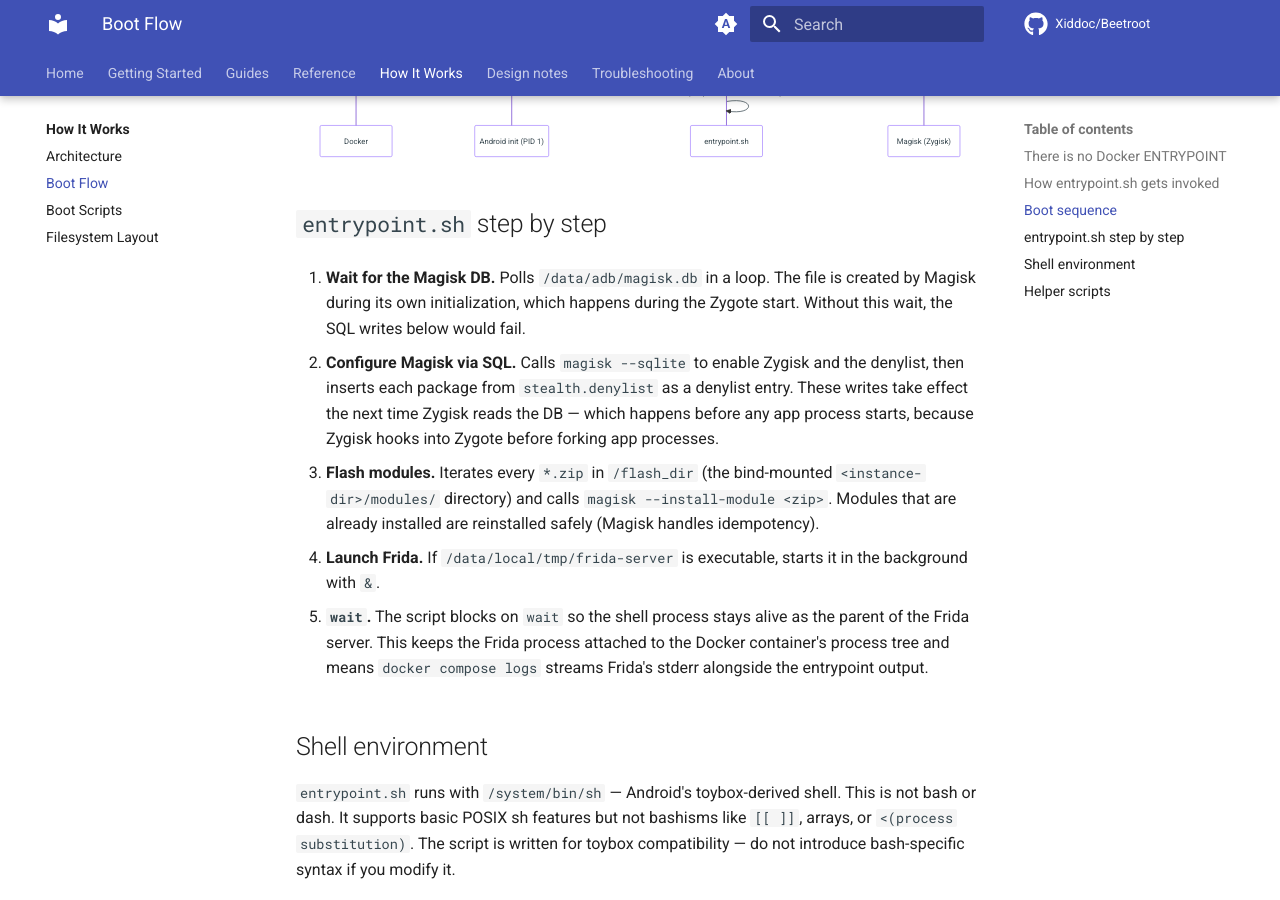
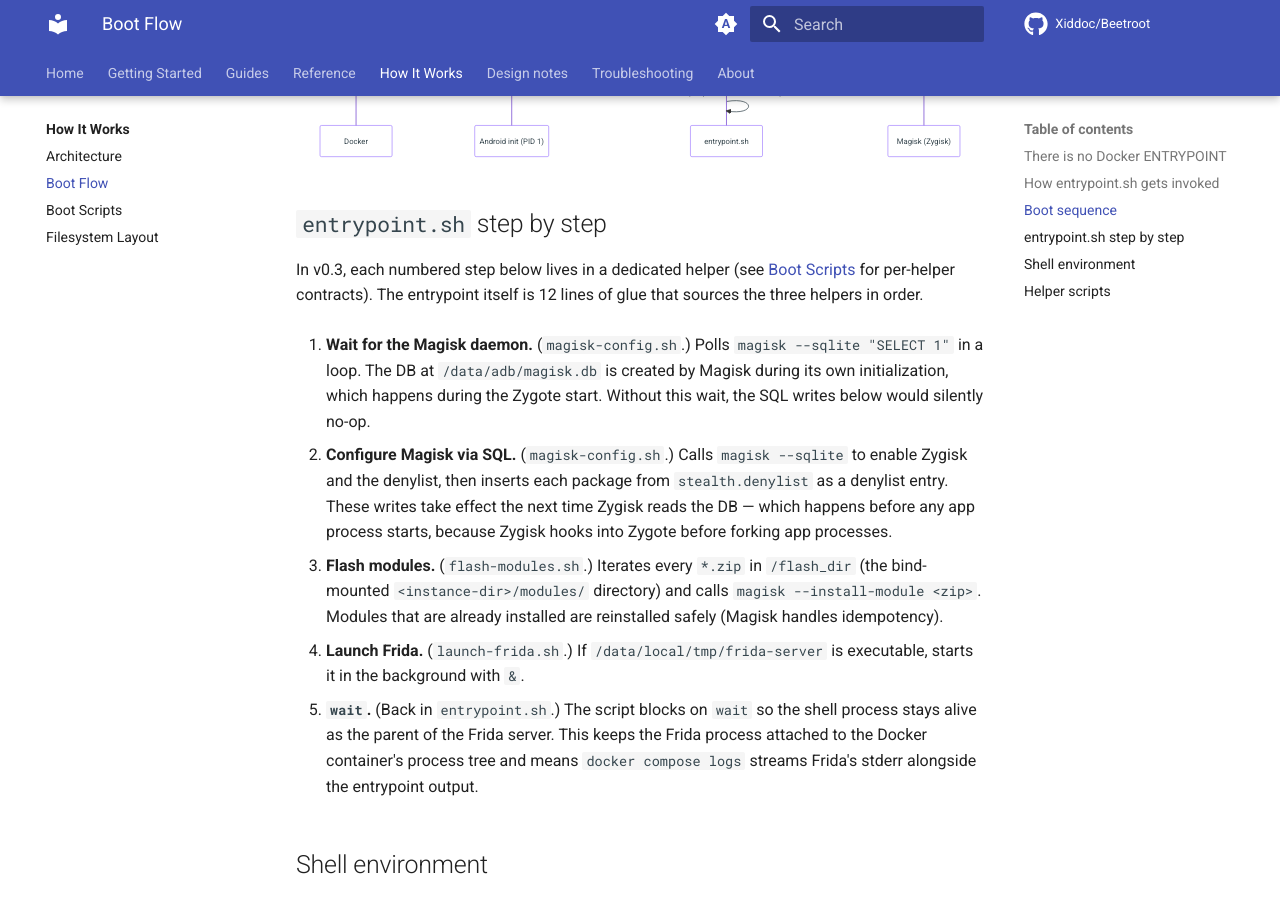
Before and after one commit to Xiddoc/Beetroot, an MkDocs documentation site: the page built from docs/how-it-works/boot-flow.md, in a window 1280 px wide and 900 px high, scrolled down 1208 px. Built offline with MkDocs 1.6.1 and Material for MkDocs 9.7.7, drawn with Linux system fonts in a browser that asks for light colours; comment, search, counter and statistics services are not loaded.

Commit message:
docs(t7): cross-reference helpers from architecture + boot-flow pages
Update the two preexisting how-it-works pages that describe the boot
chain so they point at boot-scripts.md for the per-helper detail and
note that the v0.3 image now COPYs four shell files (entrypoint +
three helpers) instead of one.

architecture.md's image-build section gets the four-file list.
boot-flow.md's "entrypoint.sh step by step" gets a one-line preamble
plus an inline tag on each step naming which helper owns it.

Co-Authored-By: Claude Opus 4.7 (1M context) <noreply@anthropic.com>

```diff
--- a/docs/how-it-works/boot-flow.md
+++ b/docs/how-it-works/boot-flow.md
@@ -45,15 +45,17 @@ sequenceDiagram
 
 ## `entrypoint.sh` step by step
 
-1. **Wait for the Magisk DB.** Polls `/data/adb/magisk.db` in a loop. The file is created by Magisk during its own initialization, which happens during the Zygote start. Without this wait, the SQL writes below would fail.
+In v0.3, each numbered step below lives in a dedicated helper (see [Boot Scripts](boot-scripts.md) for per-helper contracts). The entrypoint itself is 12 lines of glue that sources the three helpers in order.
 
-2. **Configure Magisk via SQL.** Calls `magisk --sqlite` to enable Zygisk and the denylist, then inserts each package from `stealth.denylist` as a denylist entry. These writes take effect the next time Zygisk reads the DB — which happens before any app process starts, because Zygisk hooks into Zygote before forking app processes.
+1. **Wait for the Magisk daemon.** (`magisk-config.sh`.) Polls `magisk --sqlite "SELECT 1"` in a loop. The DB at `/data/adb/magisk.db` is created by Magisk during its own initialization, which happens during the Zygote start. Without this wait, the SQL writes below would silently no-op.
 
-3. **Flash modules.** Iterates every `*.zip` in `/flash_dir` (the bind-mounted `<instance-dir>/modules/` directory) and calls `magisk --install-module <zip>`. Modules that are already installed are reinstalled safely (Magisk handles idempotency).
+2. **Configure Magisk via SQL.** (`magisk-config.sh`.) Calls `magisk --sqlite` to enable Zygisk and the denylist, then inserts each package from `stealth.denylist` as a denylist entry. These writes take effect the next time Zygisk reads the DB — which happens before any app process starts, because Zygisk hooks into Zygote before forking app processes.
 
-4. **Launch Frida.** If `/data/local/tmp/frida-server` is executable, starts it in the background with `&`.
+3. **Flash modules.** (`flash-modules.sh`.) Iterates every `*.zip` in `/flash_dir` (the bind-mounted `<instance-dir>/modules/` directory) and calls `magisk --install-module <zip>`. Modules that are already installed are reinstalled safely (Magisk handles idempotency).
 
-5. **`wait`.** The script blocks on `wait` so the shell process stays alive as the parent of the Frida server. This keeps the Frida process attached to the Docker container's process tree and means `docker compose logs` streams Frida's stderr alongside the entrypoint output.
+4. **Launch Frida.** (`launch-frida.sh`.) If `/data/local/tmp/frida-server` is executable, starts it in the background with `&`.
+
+5. **`wait`.** (Back in `entrypoint.sh`.) The script blocks on `wait` so the shell process stays alive as the parent of the Frida server. This keeps the Frida process attached to the Docker container's process tree and means `docker compose logs` streams Frida's stderr alongside the entrypoint output.
 
 ## Shell environment
 
```
Also changed, not shown: docs/how-it-works/architecture.md (+3 -2 lines).
